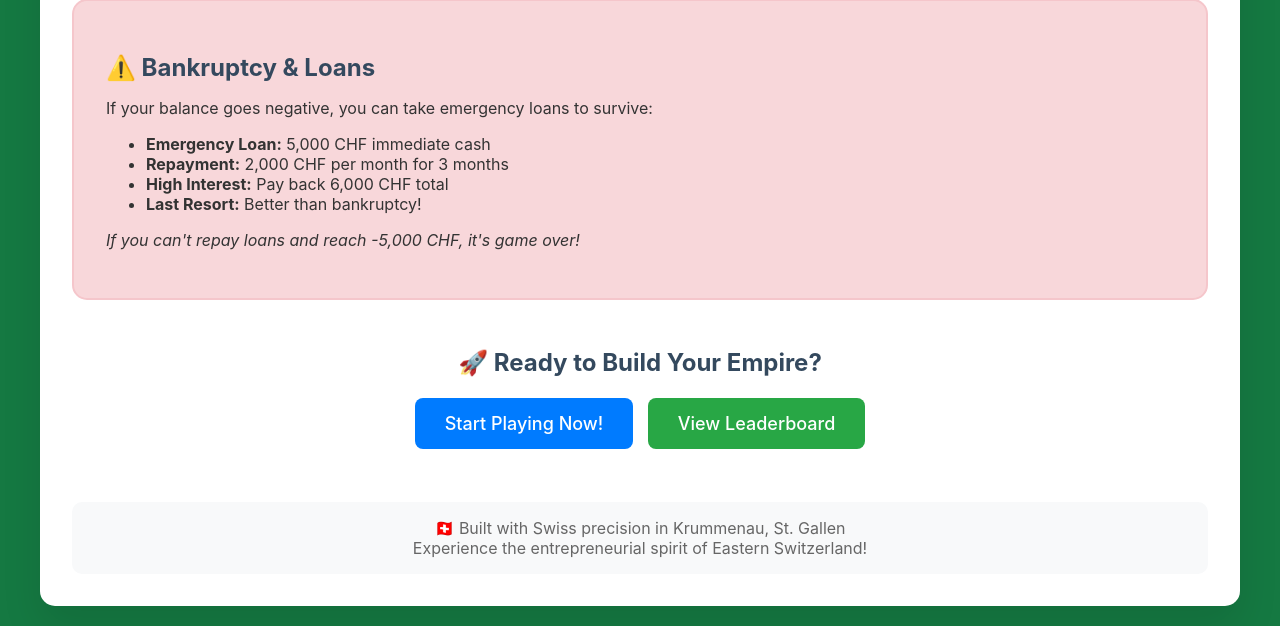
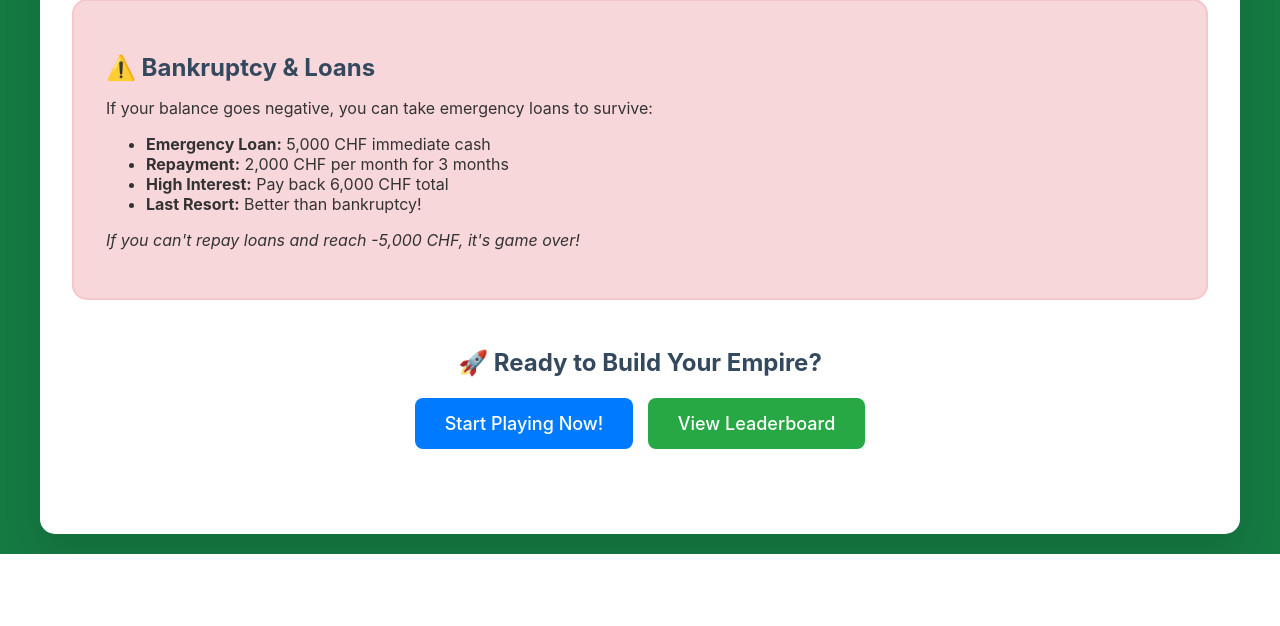
Before and after one commit to SIavikman/st-gallen-startup-tycoon, a Flask app: page /about in a window 1280 px wide. Shown: the part 1462-2088 px from the top of the page. After the commit the page ends 2016 px from the top, so only its background shows below. Run offline with Flask 3, Linux system fonts and the light colour scheme.

Commit message:
Update about.html

```diff
--- a/startup-tycoon-web/templates/about.html
+++ b/startup-tycoon-web/templates/about.html
@@ -93,10 +93,4 @@
     <a href="/leaderboard" class="btn btn-success" style="font-size: 18px; padding: 15px 30px;">View Leaderboard</a>
 </div>
 
-<div style="text-align: center; margin-top: 2rem; padding: 1rem; background: #f8f9fa; border-radius: 10px;">
-    <p style="color: #666; margin: 0;">
-        🇨🇭 Built with Swiss precision in Krummenau, St. Gallen<br>
-        Experience the entrepreneurial spirit of Eastern Switzerland!
-    </p>
-</div>
 {% endblock %}
```
